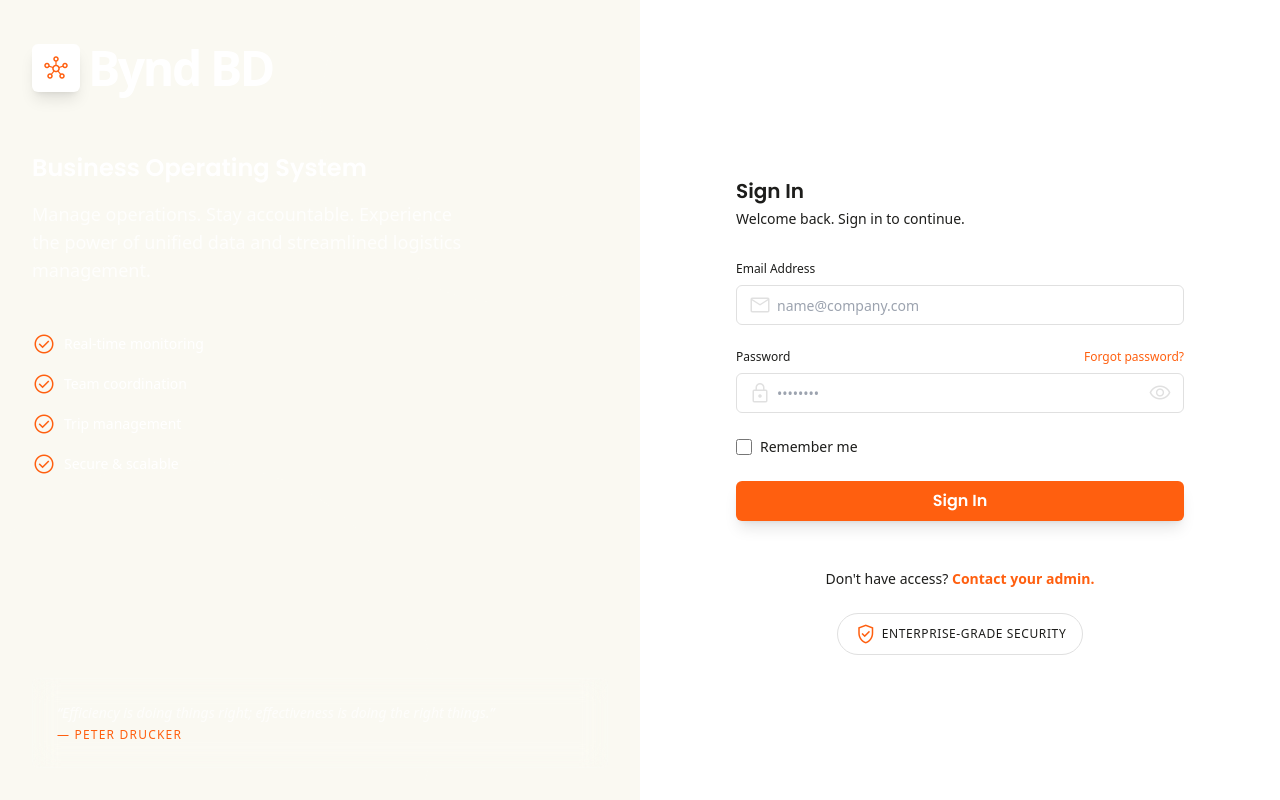
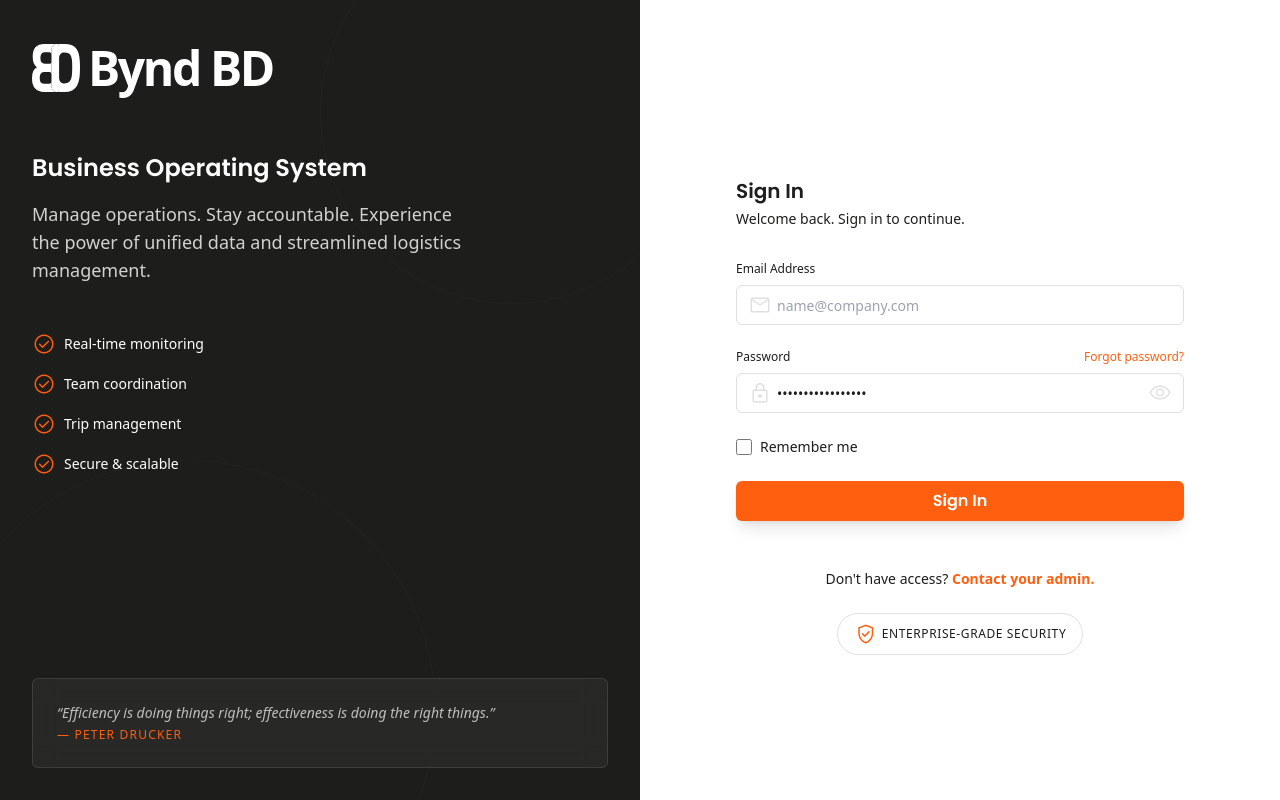
Before and after one commit to asfakahamedc/byndbd-bos, a Next.js app: page /login in a window 1280 px wide. Built offline with nearby package versions, Linux system fonts and the light colour scheme.

Commit message:
fix(login): fix left pane contrast, render logos via next/image, add default dev password

```diff
--- a/src/app/(auth)/login/page.tsx
+++ b/src/app/(auth)/login/page.tsx
@@ -1,6 +1,7 @@
 'use client';
 
 import React, { useState, useTransition } from 'react';
+import Image from 'next/image';
 import { signIn } from '@/actions/auth';
 
 export default function LoginPage() {
@@ -29,7 +30,7 @@ export default function LoginPage() {
   return (
     <div className="grid grid-cols-1 md:grid-cols-2 min-h-screen font-sans">
       {/* Left Side: Sidebar Brand & Marketing (Hidden on Mobile) */}
-      <section className="hidden md:flex flex-col justify-between p-xl bg-inverse-surface text-white relative overflow-hidden">
+      <section className="hidden md:flex flex-col justify-between p-xl bg-dusk text-white relative overflow-hidden">
         {/* Decorative Elements */}
         <div className="absolute inset-0 opacity-10 pointer-events-none">
           <div className="absolute top-[-10%] right-[-10%] w-96 h-96 rounded-full border-[1px] border-white/20"></div>
@@ -39,9 +40,7 @@ export default function LoginPage() {
         <div className="relative z-10 space-y-xxl">
           {/* Brand Logo */}
           <div className="flex items-center gap-sm">
-            <div className="w-12 h-12 bg-white flex items-center justify-center rounded-[6px] shadow-lg">
-              <span className="material-symbols-outlined text-sunrise text-[32px] font-fill">hub</span>
-            </div>
+            <Image src="/black_logo.svg" alt="Bynd BD Logo" width={48} height={48} className="object-contain" />
             <span className="font-sans text-[48px] font-semibold tracking-tighter text-white">Bynd BD</span>
           </div>
 
@@ -90,9 +89,7 @@ export default function LoginPage() {
         <div className="w-full max-w-md space-y-xl">
           {/* Header (Mobile Only Logo) */}
           <div className="md:hidden flex flex-col items-center mb-xl">
-            <div className="w-14 h-14 bg-sunrise flex items-center justify-center rounded-[6px] shadow-md mb-md">
-              <span className="material-symbols-outlined text-white text-[36px] font-fill">hub</span>
-            </div>
+            <Image src="/color_logo.svg" alt="Bynd BD Logo" width={56} height={56} className="object-contain mb-md" />
             <h2 className="font-sans text-h1 text-sunrise">Bynd BD</h2>
           </div>
 
@@ -158,6 +155,7 @@ export default function LoginPage() {
                   type={showPassword ? 'text' : 'password'}
                   autoComplete="current-password"
                   disabled={isPending}
+                  defaultValue="ByndBD_Admin2@26#"
                 />
                 <button
                   className="absolute right-3 flex items-center text-outline hover:text-on-surface transition-colors"
--- a/src/app/(dashboard)/layout.tsx
+++ b/src/app/(dashboard)/layout.tsx
@@ -17,14 +17,20 @@ export default function DashboardLayout({
       <div className="flex flex-col min-h-screen">
         {/* Top AppBar Shell */}
         <header className="flex justify-between items-center h-[64px] pl-[240px] pr-lg w-full bg-white border-b border-[#E0E0E0] sticky top-0 z-40 shadow-sm">
-          {/* Search Bar */}
-          <div className="flex items-center bg-[#F5F5F5] px-md py-1.5 rounded-[6px] border border-[#E0E0E0] w-96 ml-lg focus-within:border-sunrise focus-within:ring-2 focus-within:ring-sunrise transition-all">
+          {/* Brand Logo & Search Bar */}
+          <div className="flex items-center gap-md ml-lg">
+            <div className="flex items-center gap-2 mr-2">
+              <Image src="/color_logo.svg" alt="Bynd BD Logo" width={28} height={28} className="object-contain" />
+              <span className="font-poppins font-bold text-sm text-dusk uppercase tracking-wider">BOS</span>
+            </div>
+            <div className="flex items-center bg-[#F5F5F5] px-md py-1.5 rounded-[6px] border border-[#E0E0E0] w-80 focus-within:border-sunrise focus-within:ring-2 focus-within:ring-sunrise transition-all">
               <Icon name="search" size={20} color="#555555" />
               <input
                 type="text"
                 placeholder="Search operations, trips, or staff..."
                 className="bg-transparent border-none focus:ring-0 text-sm font-ubuntu w-full ml-2 text-dusk focus:outline-none"
               />
+            </div>
           </div>
 
           {/* Action Buttons & Profile */}
--- a/src/components/shared/adaptive-sidebar.tsx
+++ b/src/components/shared/adaptive-sidebar.tsx
@@ -1,4 +1,5 @@
 import React from 'react';
+import Image from 'next/image';
 import { getCurrentUser, signOut } from '@/actions/auth';
 import { SidebarLinks, NavItem } from './sidebar-links';
 import { Icon } from '../ui/icon';
@@ -73,7 +74,7 @@ export async function AdaptiveSidebar() {
     <aside className="fixed left-0 top-0 h-full w-[240px] bg-dusk flex flex-col z-50 border-r border-[#FAF9F2]/10">
       {/* Official Bynd BD Horizontal Lockup Logo */}
       <div className="p-6 flex items-center gap-3 border-b border-[#FAF9F2]/10">
-        <img src="/color_logo.svg" className="w-8 h-8 filter brightness-110" alt="Bynd BD Logo" />
+        <Image src="/black_logo.svg" width={32} height={32} className="object-contain" alt="Bynd BD Logo" />
         <div className="flex flex-col">
           <span className="font-poppins font-black text-sm text-[#FAF9F2] uppercase tracking-[0.05em] leading-none">BYND BD</span>
           <span className="text-[10px] font-poppins font-bold text-sunrise tracking-[0.1em] uppercase mt-1 leading-none">BOS</span>
```
Also changed, not shown: public/black_logo.svg. Lines whose indentation alone changed are shown as unchanged.
